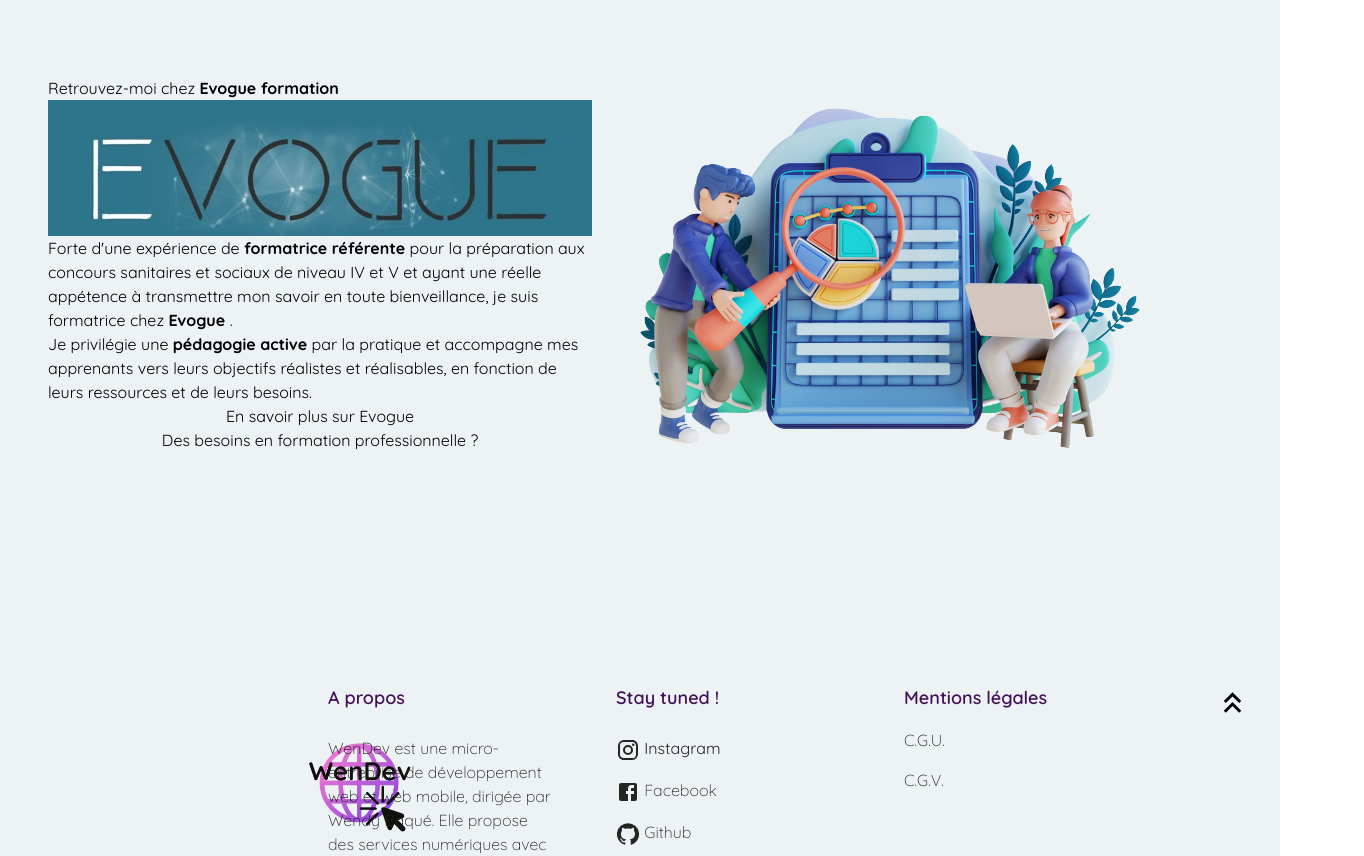
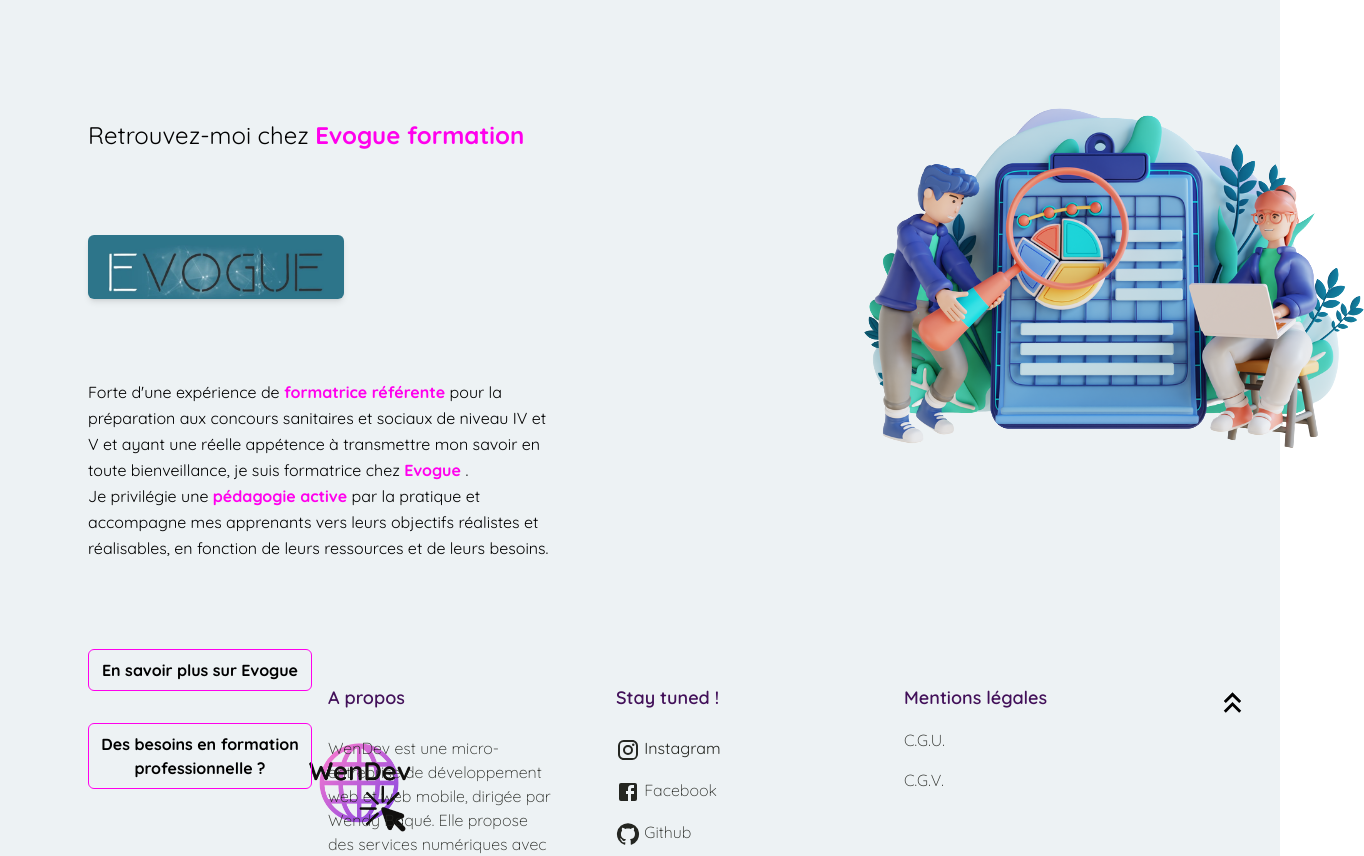
Before and after one commit to wendevweb/site-wendev, a React (Create React App) app: page /Formation in a window 1280 px wide. Shown: the part 220-1076 px from the top of the page, 1364 px wide, since content can reach past the window. Built offline with nearby package versions, Linux system fonts and the light colour scheme.

Commit message:
Add formation page

```diff
--- a/src/pages/Formation.jsx
+++ b/src/pages/Formation.jsx
@@ -1,6 +1,7 @@
 import React from "react";
 import { Helmet } from "react-helmet";
 import { Fade } from "react-awesome-reveal";
+import { Link } from "react-router-dom";
 import formation from "../assets/formation.webp";
 import evogue from "../assets/evogue.webp";
 
@@ -22,38 +23,60 @@ const Formation = () => {
       <Fade>
         <div className="lg:grid grid-cols-2">
           <section className="m-6 p-6">
-            <h3>
-              Retrouvez-moi chez <strong>Evogue formation</strong>
+            <h3 className="font-quicksand text-2xl p-10 leading-relaxed">
+              Retrouvez-moi chez{" "}
+              <strong className="text-bold text-pinkDark">
+                Evogue formation
+              </strong>
             </h3>
             <img
               src={evogue}
               alt="Evogue formation, l'équipe des formateurs, consultants, collaborateurs qui vous renforce."
+              className="m-10 rounded-md shadow-md w-64"
             />
-            <p>
-              Forte d'une expérience de <strong>formatrice référente</strong>{" "}
+            <p className="font-quicksand text-light p-10 leading-relaxed">
+              Forte d'une expérience de{" "}
+              <strong className="text-bold text-pinkDark">
+                formatrice référente
+              </strong>{" "}
               pour la préparation aux concours sanitaires et sociaux de niveau
               IV et V et ayant une réelle appétence à transmettre mon savoir en
               toute bienveillance, je suis formatrice chez{" "}
-              <strong>Evogue </strong>. <br />
-              Je privilégie une <strong>pédagogie active</strong> par la
-              pratique et accompagne mes apprenants vers leurs objectifs
+              <strong className="text-bold  text-pinkDark">Evogue </strong>.{" "}
+              <br />
+              Je privilégie une{" "}
+              <strong className="text-bold  text-pinkDark">
+                pédagogie active
+              </strong>{" "}
+              par la pratique et accompagne mes apprenants vers leurs objectifs
               réalistes et réalisables, en fonction de leurs ressources et de
               leurs besoins.
             </p>
-            <div className="lg:flex flex-col">
-              <button
-                src="https://www.evogue.fr/"
-                alt="Redirection vers le site d'Evogue"
-              >
-                En savoir plus sur Evogue
+            <div className="lg:flex flex-col m-10">
+              <button className="mb-6 w-56 border border-pinkDark font-bold rounded-md mt-2 p-2 hover:bg-pinkDark hover:text-white">
+                <a
+                  href="https://www.evogue.fr/"
+                  alt="Redirection vers le site d'Evogue"
+                  target="_blank"
+                  rel="noreferrer"
+                >
+                  En savoir plus sur Evogue
+                </a>
               </button>
-              <button src="" alt="">
-                Des besoins en formation professionnelle ?
-              </button>
+              <Link to="/Contact">
+                <button
+                  className="w-56 border border-pinkDark font-bold rounded-md mt-2 p-2 hover:bg-pinkDark hover:text-white"
+                  alt="Redirection vers la page du service de WenDev"
+                  target="_blank"
+                  rel="noreferrer"
+                >
+                  Des besoins en formation professionnelle ?
+                </button>
+              </Link>
             </div>
           </section>
           <section>
-            <img src={formation} alt="" />
+            <img src={formation} alt="" className="ml-56 w-auto" />
           </section>
         </div>
       </Fade>
--- a/src/pages/PageAbout.jsx
+++ b/src/pages/PageAbout.jsx
@@ -297,9 +297,9 @@ const PageAbout = () => {
               </p>
               <button className="text-white w-64 m-2 p-10 bg-gradient-to-br from-purple to-pinkDark hover:bg-gradient-to-bl focus:ring-4 focus:outline-none font-medium rounded-lg text-sm px-5 py-2.5 text-center mr-2 mb-2 mt-6">
                 <a
-                  href="https://wendybaqueauteure.wendev.fr/"
-                  alt="Redirection vers le site d'auteure de Wendy Baqué"
-                  aria-label="Redirection vers le site d'auteure de Wendy Baqué"
+                  href="https://www.instagram.com/wendevweb/"
+                  alt="Redirection vers le compte Instagram de WenDev"
+                  aria-label="Redirection vers le compte Instagram de WenDev"
                   rel="noreferrer"
                   target="_blank"
                 >
```
